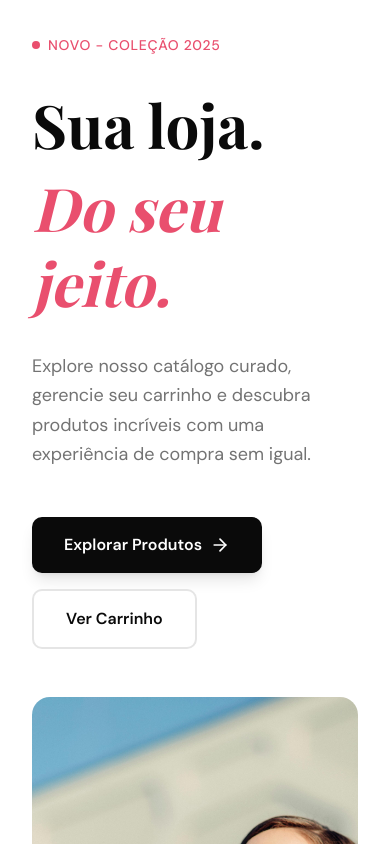
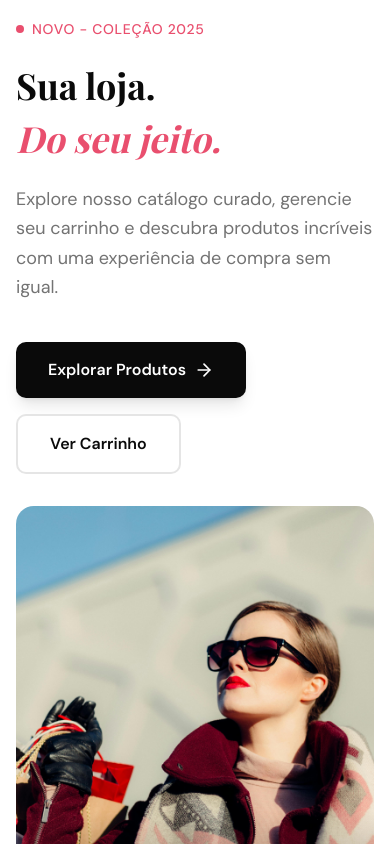
Before and after one commit to LeonardoLobas/e-commerce, a Next.js app: page / in a window 390 px wide. Shown: the top 844 px of the page. Built offline with nearby package versions, Linux system fonts and the light colour scheme; no server answers; a web font is replaced by a local one.

Commit message:
refatorar: ajustar estilos e estrutura de componentes para melhorar a responsividade e a usabilidade

```diff
--- a/src/app/globals.css
+++ b/src/app/globals.css
@@ -210,6 +210,7 @@
   body {
     @apply bg-background text-foreground;
     font-family: var(--font-dm-sans), sans-serif;
+    overflow-x: hidden;
   }
 
   /* ============================================
--- a/src/app/layout.tsx
+++ b/src/app/layout.tsx
@@ -26,8 +26,8 @@ export default function RootLayout({
     children: React.ReactNode;
 }>) {
     return (
-        <html lang="en">
-            <body className={`${dmSans.variable} ${playfair.variable} antialiased`}>
+        <html lang="en" className="overflow-x-hidden">
+            <body className={`${dmSans.variable} ${playfair.variable} antialiased overflow-x-hidden`}>
                 <Providers>{children}</Providers>
             </body>
         </html>
--- a/src/app/page.tsx
+++ b/src/app/page.tsx
@@ -3,10 +3,10 @@ import { HeroCarousel } from "@/components/ui/hero-carousel";
 
 export default function Home() {
     return (
-        <div className="flex min-h-screen items-center p-8 md:p-16 lg:p-24">
-            <div className="w-full grid grid-cols-1 lg:grid-cols-2 gap-12 lg:gap-16 items-center">
+        <div className="flex min-h-screen items-center p-4 md:p-8 lg:p-16 xl:p-24">
+            <div className="w-full grid grid-cols-1 lg:grid-cols-2 gap-8 lg:gap-12 xl:gap-16 items-center">
                 {/* Conteúdo Hero - Lado Esquerdo */}
-                <div className="max-w-2xl space-y-8">
+                <div className="max-w-2xl space-y-6 md:space-y-8">
                     {/* Badge */}
                     <div className="inline-flex items-center gap-2">
                         <span className="h-2 w-2 rounded-full bg-brand-primary"></span>
@@ -15,8 +15,10 @@ export default function Home() {
 
                     {/* Hero Title */}
                     <div className="space-y-2">
-                        <h1 className="text-6xl md:text-7xl lg:text-8xl font-bold text-foreground leading-tight">Sua loja.</h1>
-                        <h2 className="text-6xl md:text-7xl lg:text-8xl font-bold text-brand-primary italic leading-tight">
+                        <h1 className="text-4xl sm:text-5xl md:text-6xl lg:text-7xl xl:text-8xl font-bold text-foreground leading-tight break-words">
+                            Sua loja.
+                        </h1>
+                        <h2 className="text-4xl sm:text-5xl md:text-6xl lg:text-7xl xl:text-8xl font-bold text-brand-primary italic leading-tight break-words">
                             Do seu jeito.
                         </h2>
                     </div>
@@ -59,7 +61,8 @@ export default function Home() {
                     </div>
                 </div>
 
-                <div className="w-full lg:w-auto">
+                {/* Carrossel - Lado Direito */}
+                <div className="w-full">
                     <HeroCarousel />
                 </div>
             </div>
--- a/src/components/ui/header.tsx
+++ b/src/components/ui/header.tsx
@@ -35,31 +35,31 @@ export function Header() {
     }
 
     return (
-        <header className="sticky top-0 z-50 text-Play w-full border-b bg-background/95 ">
-            <div className=" w-full flex h-16 items-center justify-between px-4 md:px-6">
-                <div className="flex items-center gap-4">
+        <header className="sticky top-0 z-50 w-full border-b bg-background/95">
+            <div className="w-full flex h-16 items-center justify-between px-2 sm:px-4 md:px-6">
+                <div className="flex items-center gap-2 sm:gap-4">
                     {!isHomePage && (
                         <button
                             onClick={() => router.back()}
-                            className="flex items-center gap-1.5 px-4 py-2 text-sm font-medium text-muted-foreground cursor-pointer rounded-md transition-all duration-200 hover:bg-accent hover:text-accent-foreground"
+                            className="flex items-center gap-1.5 px-2 sm:px-4 py-2 text-sm font-medium text-muted-foreground cursor-pointer rounded-md transition-all duration-200 hover:bg-accent hover:text-accent-foreground"
                         >
                             <ArrowLeft className="h-5 w-5" />
                             <span className="hidden sm:inline">Voltar</span>
                         </button>
                     )}
                     <Link href="/" className="flex items-center gap-2 font-semibold text-lg hover:opacity-80 transition-opacity">
-                        <ShoppingCart className="text-brand-primary h-6 w-6" />
-                        <h1 className="hidden text-2xl sm:inline">E-commerce</h1>
+                        <ShoppingCart className="text-brand-primary h-5 w-5 sm:h-6 sm:w-6" />
+                        <h1 className=" text-xl sm:text-2xl sm:inline">E-commerce</h1>
                     </Link>
                 </div>
 
-                <div className="flex justify-end items-center gap-4">
-                    <nav>
-                        <ul className="flex items-center gap-2">
+                <div className="flex justify-end items-center gap-1 sm:gap-2 md:gap-4">
+                    <nav className="md:block">
+                        <ul className="flex items-center gap-1 lg:gap-2">
                             <li>
                                 <Link
                                     href="/products"
-                                    className="flex items-center gap-1.5 px-4 py-2 text-sm font-medium text-muted-foreground cursor-pointer rounded-md transition-all duration-200 hover:bg-accent hover:text-accent-foreground"
+                                    className=" hidden sm:flex items-center gap-1.5 px-3 lg:px-4 py-2 text-sm font-medium text-muted-foreground cursor-pointer rounded-md transition-all duration-200 hover:bg-accent hover:text-accent-foreground"
                                 >
                                     Produtos
                                 </Link>
@@ -67,7 +67,7 @@ export function Header() {
                             <li>
                                 <Link
                                     href="/cart"
-                                    className="flex items-center gap-1.5 px-4 py-2 text-sm font-medium text-muted-foreground cursor-pointer rounded-md transition-all duration-200 hover:bg-accent hover:text-accent-foreground"
+                                    className="hidden sm:flex items-center gap-1.5 px-3 lg:px-4 py-2 text-sm font-medium text-muted-foreground cursor-pointer rounded-md transition-all duration-200 hover:bg-accent hover:text-accent-foreground"
                                 >
                                     Carrinhos
                                 </Link>
@@ -75,7 +75,7 @@ export function Header() {
                             <li>
                                 <Link
                                     href="/users"
-                                    className="flex items-center gap-1.5 px-4 py-2 text-sm font-medium text-muted-foreground cursor-pointer rounded-md transition-all duration-200 hover:bg-accent hover:text-accent-foreground"
+                                    className="flex items-center gap-1.5 px-3 lg:px-4 py-2 text-sm font-medium text-muted-foreground cursor-pointer rounded-md transition-all duration-200 hover:bg-accent hover:text-accent-foreground"
                                 >
                                     Usuários
                                 </Link>
--- a/src/components/ui/hero-carousel.tsx
+++ b/src/components/ui/hero-carousel.tsx
@@ -23,7 +23,7 @@ export function HeroCarousel() {
     };
 
     return (
-        <div className="relative w-full h-[500px] lg:h-[600px] overflow-hidden rounded-2xl bg-muted/20">
+        <div className="relative w-full h-[400px] md:h-[500px] lg:h-[600px] overflow-hidden rounded-2xl bg-muted/20">
             {/* Imagem Principal com Animação */}
             <AnimatePresence mode="wait">
                 <motion.div
--- a/src/core/auth/components/logout-button.tsx
+++ b/src/core/auth/components/logout-button.tsx
@@ -19,7 +19,7 @@ export function LogoutButton() {
         <button
             onClick={handleLogout}
             disabled={isPending}
-            className="flex items-center gap-1.5 px-4 py-2 text-sm font-medium text-muted-foreground cursor-pointer rounded-md transition-all duration-200 hover:bg-accent hover:text-accent-foreground disabled:opacity-50 disabled:cursor-not-allowed"
+            className="flex items-center gap-1.5 px-2 sm:px-3 md:px-4 py-2 text-sm font-medium text-muted-foreground cursor-pointer rounded-md transition-all duration-200 hover:bg-accent hover:text-accent-foreground disabled:opacity-50 disabled:cursor-not-allowed"
             title="Sair"
         >
             {isPending ? (
@@ -41,7 +41,7 @@ export function LogoutButton() {
                     <line x1="21" y1="12" x2="9" y2="12" />
                 </svg>
             )}
-            <span>Sair</span>
+            <span className="hidden md:inline">Sair</span>
         </button>
     );
 }
```
